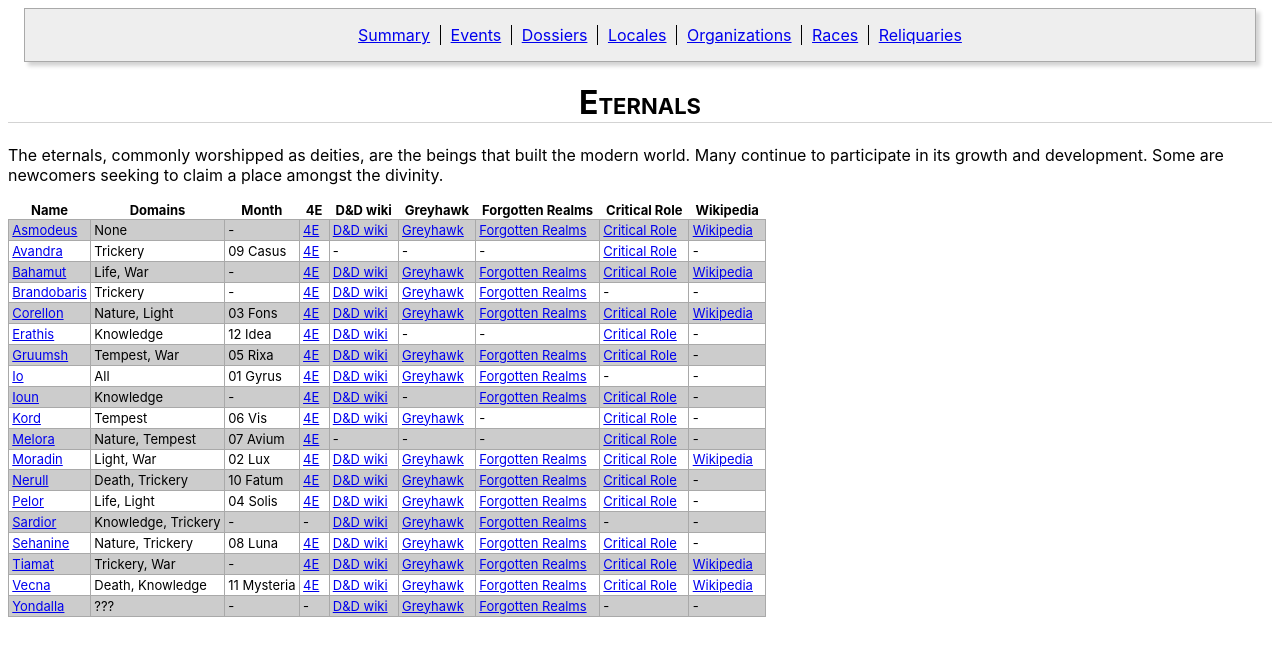
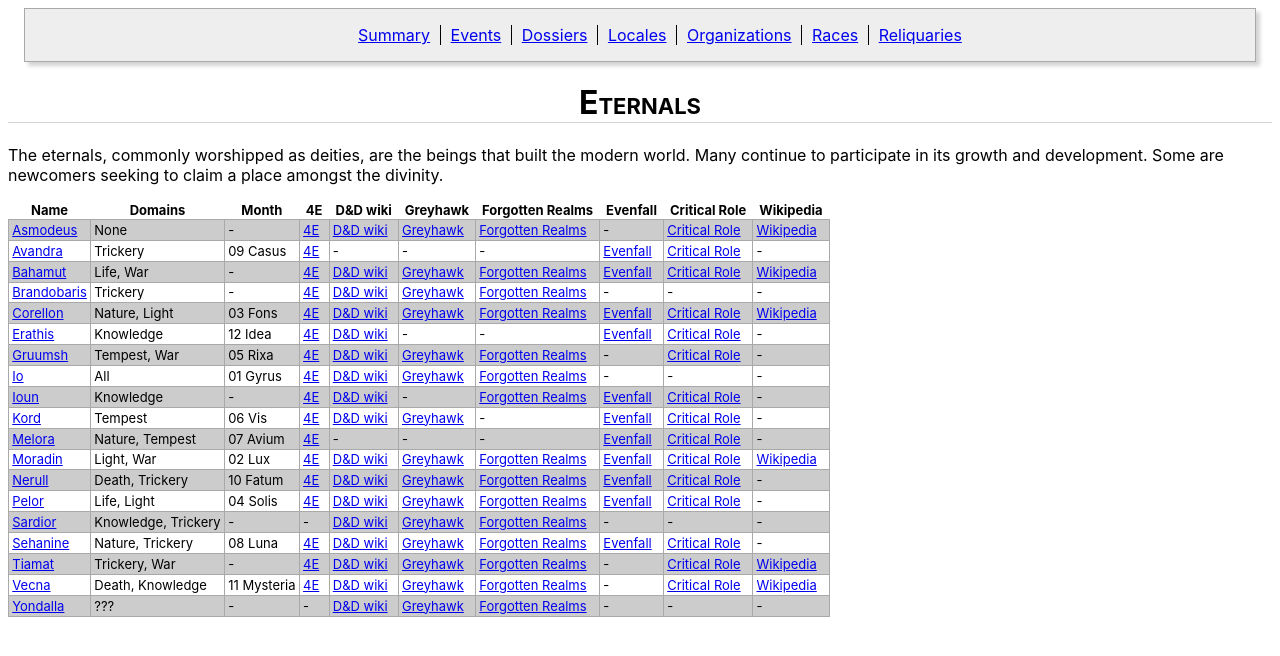
Before and after one commit to ctrueden/equilibrium, a Jekyll site: the page built from _pages/races/eternals.md, in a window 1280 px wide. Shown: the top 656 px of the page. Built offline with Jekyll 4.4.1, drawn with Linux system fonts in a browser that asks for light colours.

Commit message:
races/eternals: add Evenfall links

```diff
--- a/_pages/races/eternals.md
+++ b/_pages/races/eternals.md
@@ -4,24 +4,24 @@ title: Eternals
 
 The eternals, commonly worshipped as deities, are the beings that built the modern world. Many continue to participate in its growth and development. Some are newcomers seeking to claim a place amongst the divinity.
 
-| Name                                    | Domains             | Month       | 4E                                          | D&D wiki                                                               | Greyhawk                                                               | Forgotten Realms                                                             | Critical Role                                                     | Wikipedia                                                                            |
-|-----------------------------------------|---------------------|-------------|---------------------------------------------|------------------------------------------------------------------------|------------------------------------------------------------------------|------------------------------------------------------------------------------|-------------------------------------------------------------------|--------------------------------------------------------------------------------------|
-| [Asmodeus](../dossiers/asmodeus)        | None                | -           | [4E](https://dnd4.fandom.com/wiki/Asmodeus) | [D&D wiki](https://dungeonsdragons.fandom.com/wiki/Asmodeus)           | [Greyhawk](https://greyhawkonline.com/greyhawkwiki/Asmodeus)           | [Forgotten Realms](https://forgottenrealms.fandom.com/wiki/Asmodeus)         | [Critical Role](https://criticalrole.fandom.com/wiki/Asmodeus)    | [Wikipedia](https://en.wikipedia.org/wiki/Devil_%28Dungeons_%26_Dragons%29#Asmodeus) |
-| [Avandra](../dossiers/avandra)          | Trickery            | 09 Casus    | [4E](https://dnd4.fandom.com/wiki/Avandra)  | -                                                                      | -                                                                      | -                                                                            | [Critical Role](https://criticalrole.fandom.com/wiki/Avandra)     | -                                                                                    |
-| [Bahamut](../dossiers/bahamut)          | Life, War           | -           | [4E](https://dnd4.fandom.com/wiki/Bahamut)  | [D&D wiki](https://dungeonsdragons.fandom.com/wiki/Bahamut)            | [Greyhawk](https://greyhawkonline.com/greyhawkwiki/Bahamut)            | [Forgotten Realms](https://forgottenrealms.fandom.com/wiki/Bahamut)          | [Critical Role](https://criticalrole.fandom.com/wiki/Bahaamut)    | [Wikipedia](https://en.wikipedia.org/wiki/Bahamut_%28Dungeons_%26_Dragons%29)        |
-| [Brandobaris](/../dossiers/brandobaris) | Trickery            | -           | [4E](https://dnd4.fandom.com/wiki/Bahamut)  | [D&D wiki](https://dungeonsdragons.fandom.com/wiki/Brandobaris)        | [Greyhawk](https://greyhawkonline.com/greyhawkwiki/Brandobaris)        | [Forgotten Realms](https://forgottenrealms.fandom.com/wiki/Brandobaris)      | -                                                                 | -                                                                                    |
-| [Corellon](../dossiers/corellon)        | Nature, Light       | 03 Fons     | [4E](https://dnd4.fandom.com/wiki/Corellon) | [D&D wiki](https://dungeonsdragons.fandom.com/wiki/Corellon_Larethian) | [Greyhawk](https://greyhawkonline.com/greyhawkwiki/Corellon_Larethian) | [Forgotten Realms](https://forgottenrealms.fandom.com/wiki/Corellon)         | [Critical Role](https://criticalrole.fandom.com/wiki/Corellon)    | [Wikipedia](https://en.wikipedia.org/wiki/Corellon_Larethian)                        |
-| [Erathis](../dossiers/erathis)          | Knowledge           | 12 Idea     | [4E](https://dnd4.fandom.com/wiki/Erathis)  | [D&D wiki](https://dungeonsdragons.fandom.com/wiki/Erathis)            | -                                                                      | -                                                                            | [Critical Role](https://criticalrole.fandom.com/wiki/Erathis)     | -                                                                                    |
-| [Gruumsh](../dossiers/gruumsh)          | Tempest, War        | 05 Rixa     | [4E](https://dnd4.fandom.com/wiki/Gruumsh)  | [D&D wiki](https://dungeonsdragons.fandom.com/wiki/Gruumsh)            | [Greyhawk](https://greyhawkonline.com/greyhawkwiki/Gruumsh)            | [Forgotten Realms](https://forgottenrealms.fandom.com/wiki/Gruumsh)          | [Critical Role](https://criticalrole.fandom.com/wiki/Gruumsh)     | -                                                                                    |
-| [Io](../dossiers/io)                    | All                 | 01 Gyrus    | [4E](https://dnd4.fandom.com/wiki/Io)       | [D&D wiki](https://dungeonsdragons.fandom.com/wiki/Io)                 | [Greyhawk](https://greyhawkonline.com/greyhawkwiki/Io)                 | [Forgotten Realms](https://forgottenrealms.fandom.com/wiki/Asgorath)         | -                                                                 | -                                                                                    |
-| [Ioun](../dossiers/ioun)                | Knowledge           | -           | [4E](https://dnd4.fandom.com/wiki/Ioun)     | [D&D wiki](https://dungeonsdragons.fandom.com/wiki/Ioun)               | -                                                                      | [Forgotten Realms](https://forgottenrealms.fandom.com/wiki/Congenio_Ioun)    | [Critical Role](https://criticalrole.fandom.com/wiki/Ioun)        | -                                                                                    |
-| [Kord](../dossiers/kord)                | Tempest             | 06 Vis      | [4E](https://dnd4.fandom.com/wiki/Kord)     | [D&D wiki](https://dungeonsdragons.fandom.com/wiki/Kord)               | [Greyhawk](https://greyhawkonline.com/greyhawkwiki/Kord)               | -                                                                            | [Critical Role](https://criticalrole.fandom.com/wiki/Kord)        | -                                                                                    |
-| [Melora](../dossiers/melora)            | Nature, Tempest     | 07 Avium    | [4E](https://dnd4.fandom.com/wiki/Melora)   | -                                                                      | -                                                                      | -                                                                            | [Critical Role](https://criticalrole.fandom.com/wiki/Melora)      | -                                                                                    |
-| [Moradin](../dossiers/moradin)          | Light, War          | 02 Lux      | [4E](https://dnd4.fandom.com/wiki/Moradin)  | [D&D wiki](https://dungeonsdragons.fandom.com/wiki/Moradin)            | [Greyhawk](https://greyhawkonline.com/greyhawkwiki/Moradin)            | [Forgotten Realms](https://forgottenrealms.fandom.com/wiki/Moradin)          | [Critical Role](https://criticalrole.fandom.com/wiki/Moradin)     | [Wikipedia](https://en.wikipedia.org/wiki/Moradin)                                   |
-| [Nerull](../dossiers/nerull)            | Death, Trickery     | 10 Fatum    | [4E](https://dnd4.fandom.com/wiki/Nerull)   | [D&D wiki](https://dungeonsdragons.fandom.com/wiki/Nerull)             | [Greyhawk](https://greyhawkonline.com/greyhawkwiki/Nerull)             | [Forgotten Realms](https://forgottenrealms.fandom.com/wiki/Raven_Queen)      | [Critical Role](https://criticalrole.fandom.com/wiki/Raven_Queen) | -                                                                                    |
-| [Pelor](../dossiers/pelor)              | Life, Light         | 04 Solis    | [4E](https://dnd4.fandom.com/wiki/Pelor)    | [D&D wiki](https://dungeonsdragons.fandom.com/wiki/Pelor)              | [Greyhawk](https://greyhawkonline.com/greyhawkwiki/Pelor)              | [Forgotten Realms](https://forgottenrealms.fandom.com/wiki/Amaunator)        | [Critical Role](https://criticalrole.fandom.com/wiki/Pelor)       | -                                                                                    |
-| [Sardior](../dossiers/sardior)          | Knowledge, Trickery | -           | -                                           | [D&D wiki](https://dungeonsdragons.fandom.com/wiki/Sardior)            | [Greyhawk](https://greyhawkonline.com/greyhawkwiki/Sardior)            | [Forgotten Realms](https://forgottenrealms.fandom.com/wiki/Sardior)          | -                                                                 | -                                                                                    |
-| [Sehanine](../dossiers/sehanine)        | Nature, Trickery    | 08 Luna     | [4E](https://dnd4.fandom.com/wiki/Sehanine) | [D&D wiki](https://dungeonsdragons.fandom.com/wiki/Sehanine_Moonbow)   | [Greyhawk](https://greyhawkonline.com/greyhawkwiki/Sehanine_Moonbow)   | [Forgotten Realms](https://forgottenrealms.fandom.com/wiki/Sehanine_Moonbow) | [Critical Role](https://criticalrole.fandom.com/wiki/Sehanine)    | -                                                                                    |
-| [Tiamat](../dossiers/tiamat)            | Trickery, War       | -           | [4E](https://dnd4.fandom.com/wiki/Tiamat)   | [D&D wiki](https://dungeonsdragons.fandom.com/wiki/Tiamat)             | [Greyhawk](https://greyhawkonline.com/greyhawkwiki/Tiamat)             | [Forgotten Realms](https://forgottenrealms.fandom.com/wiki/Tiamat)           | [Critical Role](https://criticalrole.fandom.com/wiki/Tiamat)      | [Wikipedia](https://en.wikipedia.org/wiki/Tiamat_%28Dungeons_%26_Dragons%29)         |
-| [Vecna](../dossiers/vecna)              | Death, Knowledge    | 11 Mysteria | [4E](https://dnd4.fandom.com/wiki/Vecna)    | [D&D wiki](https://dungeonsdragons.fandom.com/wiki/Vecna)              | [Greyhawk](https://greyhawkonline.com/greyhawkwiki/Vecna)              | [Forgotten Realms](https://forgottenrealms.fandom.com/wiki/Vecna)            | [Critical Role](https://criticalrole.fandom.com/wiki/Vecna)       | [Wikipedia](https://en.wikipedia.org/wiki/Vecna)                                     |
-| [Yondalla](../dossiers/yondalla)        | ???                 | -           | -                                           | [D&D wiki](https://dungeonsdragons.fandom.com/wiki/Yondalla)           | [Greyhawk](https://greyhawkonline.com/greyhawkwiki/Yondalla)           | [Forgotten Realms](https://forgottenrealms.fandom.com/wiki/Yondalla)         | -                                                                 | -                                                                                    |
+| Name                                    | Domains             | Month       | 4E                                          | D&D wiki                                                               | Greyhawk                                                               | Forgotten Realms                                                             | Evenfall                                                 | Critical Role                                                     | Wikipedia                                                                            |
+|-----------------------------------------|---------------------|-------------|---------------------------------------------|------------------------------------------------------------------------|------------------------------------------------------------------------|------------------------------------------------------------------------------|----------------------------------------------------------|-------------------------------------------------------------------|--------------------------------------------------------------------------------------|
+| [Asmodeus](../dossiers/asmodeus)        | None                | -           | [4E](https://dnd4.fandom.com/wiki/Asmodeus) | [D&D wiki](https://dungeonsdragons.fandom.com/wiki/Asmodeus)           | [Greyhawk](https://greyhawkonline.com/greyhawkwiki/Asmodeus)           | [Forgotten Realms](https://forgottenrealms.fandom.com/wiki/Asmodeus)         | -                                                        | [Critical Role](https://criticalrole.fandom.com/wiki/Asmodeus)    | [Wikipedia](https://en.wikipedia.org/wiki/Devil_%28Dungeons_%26_Dragons%29#Asmodeus) |
+| [Avandra](../dossiers/avandra)          | Trickery            | 09 Casus    | [4E](https://dnd4.fandom.com/wiki/Avandra)  | -                                                                      | -                                                                      | -                                                                            | [Evenfall](https://evenfall.fandom.com/wiki/Avandra)     | [Critical Role](https://criticalrole.fandom.com/wiki/Avandra)     | -                                                                                    |
+| [Bahamut](../dossiers/bahamut)          | Life, War           | -           | [4E](https://dnd4.fandom.com/wiki/Bahamut)  | [D&D wiki](https://dungeonsdragons.fandom.com/wiki/Bahamut)            | [Greyhawk](https://greyhawkonline.com/greyhawkwiki/Bahamut)            | [Forgotten Realms](https://forgottenrealms.fandom.com/wiki/Bahamut)          | [Evenfall](https://evenfall.fandom.com/wiki/Bahamut)     | [Critical Role](https://criticalrole.fandom.com/wiki/Bahaamut)    | [Wikipedia](https://en.wikipedia.org/wiki/Bahamut_%28Dungeons_%26_Dragons%29)        |
+| [Brandobaris](/../dossiers/brandobaris) | Trickery            | -           | [4E](https://dnd4.fandom.com/wiki/Bahamut)  | [D&D wiki](https://dungeonsdragons.fandom.com/wiki/Brandobaris)        | [Greyhawk](https://greyhawkonline.com/greyhawkwiki/Brandobaris)        | [Forgotten Realms](https://forgottenrealms.fandom.com/wiki/Brandobaris)      | -                                                        | -                                                                 | -                                                                                    |
+| [Corellon](../dossiers/corellon)        | Nature, Light       | 03 Fons     | [4E](https://dnd4.fandom.com/wiki/Corellon) | [D&D wiki](https://dungeonsdragons.fandom.com/wiki/Corellon_Larethian) | [Greyhawk](https://greyhawkonline.com/greyhawkwiki/Corellon_Larethian) | [Forgotten Realms](https://forgottenrealms.fandom.com/wiki/Corellon)         | [Evenfall](https://evenfall.fandom.com/wiki/Corellon)    | [Critical Role](https://criticalrole.fandom.com/wiki/Corellon)    | [Wikipedia](https://en.wikipedia.org/wiki/Corellon_Larethian)                        |
+| [Erathis](../dossiers/erathis)          | Knowledge           | 12 Idea     | [4E](https://dnd4.fandom.com/wiki/Erathis)  | [D&D wiki](https://dungeonsdragons.fandom.com/wiki/Erathis)            | -                                                                      | -                                                                            | [Evenfall](https://evenfall.fandom.com/wiki/Erathis)     | [Critical Role](https://criticalrole.fandom.com/wiki/Erathis)     | -                                                                                    |
+| [Gruumsh](../dossiers/gruumsh)          | Tempest, War        | 05 Rixa     | [4E](https://dnd4.fandom.com/wiki/Gruumsh)  | [D&D wiki](https://dungeonsdragons.fandom.com/wiki/Gruumsh)            | [Greyhawk](https://greyhawkonline.com/greyhawkwiki/Gruumsh)            | [Forgotten Realms](https://forgottenrealms.fandom.com/wiki/Gruumsh)          | -                                                        | [Critical Role](https://criticalrole.fandom.com/wiki/Gruumsh)     | -                                                                                    |
+| [Io](../dossiers/io)                    | All                 | 01 Gyrus    | [4E](https://dnd4.fandom.com/wiki/Io)       | [D&D wiki](https://dungeonsdragons.fandom.com/wiki/Io)                 | [Greyhawk](https://greyhawkonline.com/greyhawkwiki/Io)                 | [Forgotten Realms](https://forgottenrealms.fandom.com/wiki/Asgorath)         | -                                                        | -                                                                 | -                                                                                    |
+| [Ioun](../dossiers/ioun)                | Knowledge           | -           | [4E](https://dnd4.fandom.com/wiki/Ioun)     | [D&D wiki](https://dungeonsdragons.fandom.com/wiki/Ioun)               | -                                                                      | [Forgotten Realms](https://forgottenrealms.fandom.com/wiki/Congenio_Ioun)    | [Evenfall](https://evenfall.fandom.com/wiki/Ioun)        | [Critical Role](https://criticalrole.fandom.com/wiki/Ioun)        | -                                                                                    |
+| [Kord](../dossiers/kord)                | Tempest             | 06 Vis      | [4E](https://dnd4.fandom.com/wiki/Kord)     | [D&D wiki](https://dungeonsdragons.fandom.com/wiki/Kord)               | [Greyhawk](https://greyhawkonline.com/greyhawkwiki/Kord)               | -                                                                            | [Evenfall](https://evenfall.fandom.com/wiki/Kord)        | [Critical Role](https://criticalrole.fandom.com/wiki/Kord)        | -                                                                                    |
+| [Melora](../dossiers/melora)            | Nature, Tempest     | 07 Avium    | [4E](https://dnd4.fandom.com/wiki/Melora)   | -                                                                      | -                                                                      | -                                                                            | [Evenfall](https://evenfall.fandom.com/wiki/Melora)      | [Critical Role](https://criticalrole.fandom.com/wiki/Melora)      | -                                                                                    |
+| [Moradin](../dossiers/moradin)          | Light, War          | 02 Lux      | [4E](https://dnd4.fandom.com/wiki/Moradin)  | [D&D wiki](https://dungeonsdragons.fandom.com/wiki/Moradin)            | [Greyhawk](https://greyhawkonline.com/greyhawkwiki/Moradin)            | [Forgotten Realms](https://forgottenrealms.fandom.com/wiki/Moradin)          | [Evenfall](https://evenfall.fandom.com/wiki/Moradin)     | [Critical Role](https://criticalrole.fandom.com/wiki/Moradin)     | [Wikipedia](https://en.wikipedia.org/wiki/Moradin)                                   |
+| [Nerull](../dossiers/nerull)            | Death, Trickery     | 10 Fatum    | [4E](https://dnd4.fandom.com/wiki/Nerull)   | [D&D wiki](https://dungeonsdragons.fandom.com/wiki/Nerull)             | [Greyhawk](https://greyhawkonline.com/greyhawkwiki/Nerull)             | [Forgotten Realms](https://forgottenrealms.fandom.com/wiki/Raven_Queen)      | [Evenfall](https://evenfall.fandom.com/wiki/Raven_Queen) | [Critical Role](https://criticalrole.fandom.com/wiki/Raven_Queen) | -                                                                                    |
+| [Pelor](../dossiers/pelor)              | Life, Light         | 04 Solis    | [4E](https://dnd4.fandom.com/wiki/Pelor)    | [D&D wiki](https://dungeonsdragons.fandom.com/wiki/Pelor)              | [Greyhawk](https://greyhawkonline.com/greyhawkwiki/Pelor)              | [Forgotten Realms](https://forgottenrealms.fandom.com/wiki/Amaunator)        | [Evenfall](https://evenfall.fandom.com/wiki/Pelor)       | [Critical Role](https://criticalrole.fandom.com/wiki/Pelor)       | -                                                                                    |
+| [Sardior](../dossiers/sardior)          | Knowledge, Trickery | -           | -                                           | [D&D wiki](https://dungeonsdragons.fandom.com/wiki/Sardior)            | [Greyhawk](https://greyhawkonline.com/greyhawkwiki/Sardior)            | [Forgotten Realms](https://forgottenrealms.fandom.com/wiki/Sardior)          | -                                                        | -                                                                 | -                                                                                    |
+| [Sehanine](../dossiers/sehanine)        | Nature, Trickery    | 08 Luna     | [4E](https://dnd4.fandom.com/wiki/Sehanine) | [D&D wiki](https://dungeonsdragons.fandom.com/wiki/Sehanine_Moonbow)   | [Greyhawk](https://greyhawkonline.com/greyhawkwiki/Sehanine_Moonbow)   | [Forgotten Realms](https://forgottenrealms.fandom.com/wiki/Sehanine_Moonbow) | [Evenfall](https://evenfall.fandom.com/wiki/Sehanine)    | [Critical Role](https://criticalrole.fandom.com/wiki/Sehanine)    | -                                                                                    |
+| [Tiamat](../dossiers/tiamat)            | Trickery, War       | -           | [4E](https://dnd4.fandom.com/wiki/Tiamat)   | [D&D wiki](https://dungeonsdragons.fandom.com/wiki/Tiamat)             | [Greyhawk](https://greyhawkonline.com/greyhawkwiki/Tiamat)             | [Forgotten Realms](https://forgottenrealms.fandom.com/wiki/Tiamat)           | -                                                        | [Critical Role](https://criticalrole.fandom.com/wiki/Tiamat)      | [Wikipedia](https://en.wikipedia.org/wiki/Tiamat_%28Dungeons_%26_Dragons%29)         |
+| [Vecna](../dossiers/vecna)              | Death, Knowledge    | 11 Mysteria | [4E](https://dnd4.fandom.com/wiki/Vecna)    | [D&D wiki](https://dungeonsdragons.fandom.com/wiki/Vecna)              | [Greyhawk](https://greyhawkonline.com/greyhawkwiki/Vecna)              | [Forgotten Realms](https://forgottenrealms.fandom.com/wiki/Vecna)            | -                                                        | [Critical Role](https://criticalrole.fandom.com/wiki/Vecna)       | [Wikipedia](https://en.wikipedia.org/wiki/Vecna)                                     |
+| [Yondalla](../dossiers/yondalla)        | ???                 | -           | -                                           | [D&D wiki](https://dungeonsdragons.fandom.com/wiki/Yondalla)           | [Greyhawk](https://greyhawkonline.com/greyhawkwiki/Yondalla)           | [Forgotten Realms](https://forgottenrealms.fandom.com/wiki/Yondalla)         | -                                                        | -                                                                 | -                                                                                    |
```
Also changed, not shown: _pages/dossiers/pelor.md (+2 -0 lines).
